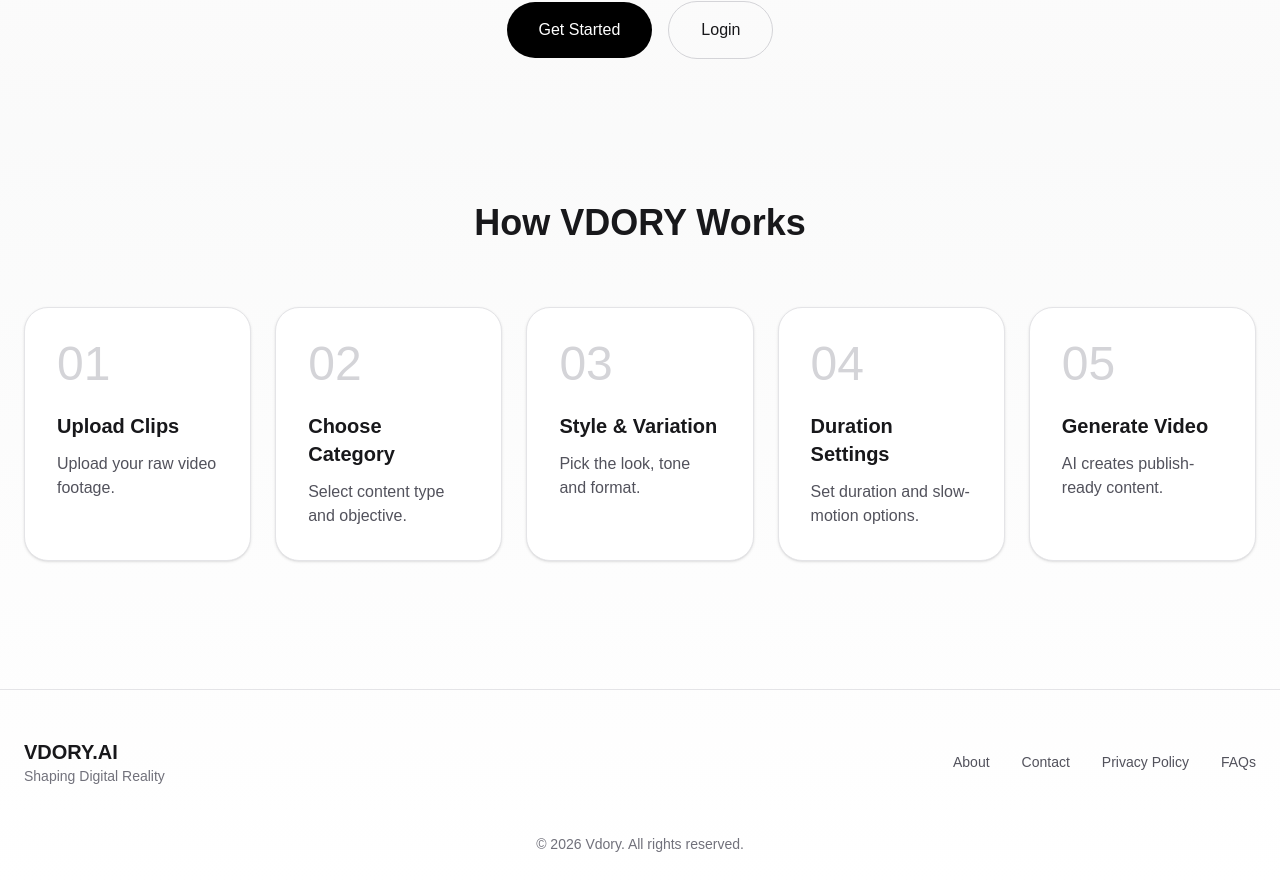
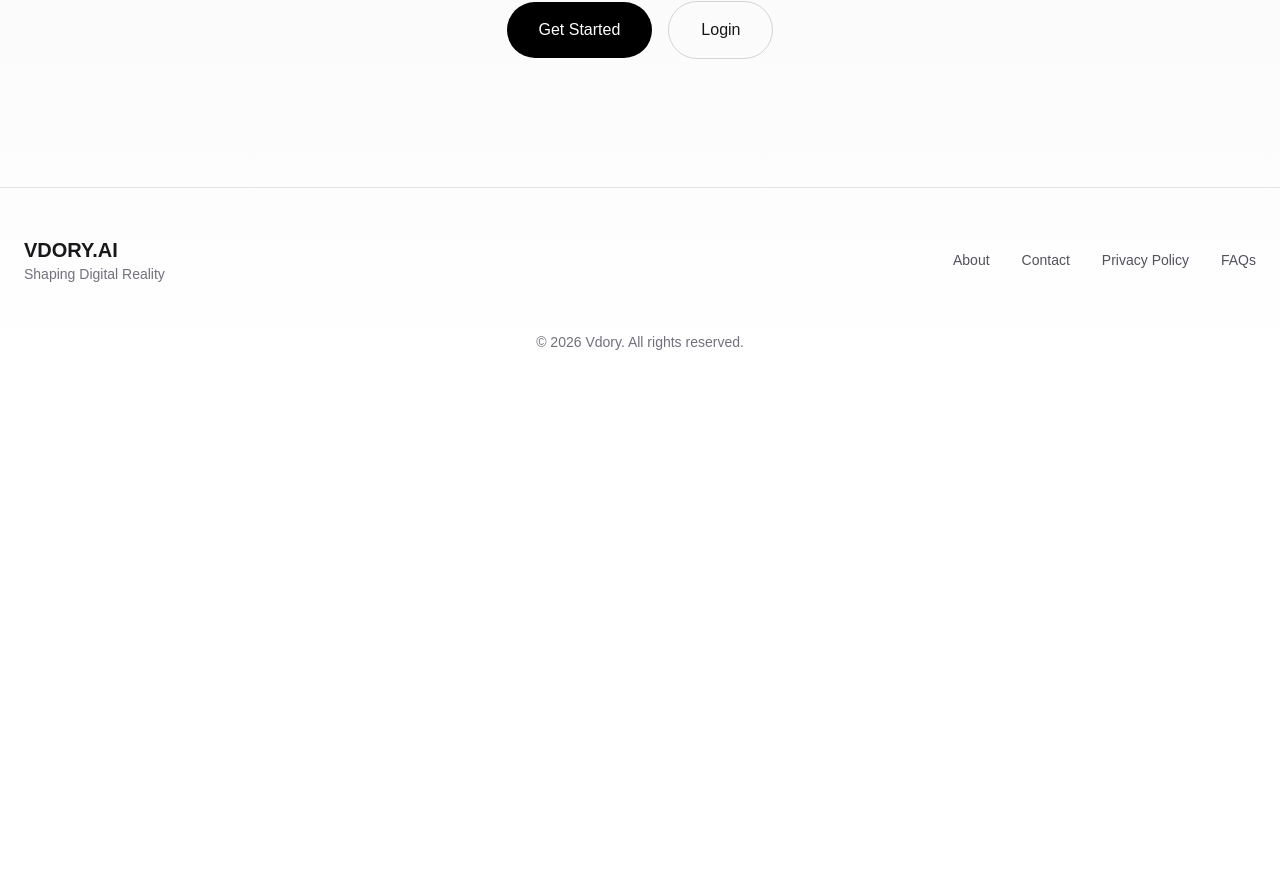
Before and after one commit to dkdipendu-crypto/vdory-frontend, a Next.js app: page / in a window 1280 px wide. Shown: the part 623-1509 px from the top of the page. After the commit the page ends 1007 px from the top, so only its background shows below. Built offline with nearby package versions, Linux system fonts and the light colour scheme.

Commit message:
Landing page update

```diff
--- a/app/page.tsx
+++ b/app/page.tsx
@@ -2,33 +2,6 @@ import Image from "next/image";
 import Link from "next/link";
 
 export default function Home() {
-const steps = [
-{
-number: "01",
-title: "Upload Clips",
-description: "Upload your raw video footage.",
-},
-{
-number: "02",
-title: "Choose Category",
-description: "Select content type and objective.",
-},
-{
-number: "03",
-title: "Style & Variation",
-description: "Pick the look, tone and format.",
-},
-{
-number: "04",
-title: "Duration Settings",
-description: "Set duration and slow-motion options.",
-},
-{
-number: "05",
-title: "Generate Video",
-description: "AI creates publish-ready content.",
-},
-];
 
 return (
 <main className="min-h-screen bg-gradient-to-b from-white via-zinc-50 to-white text-zinc-900">
@@ -92,39 +65,8 @@ Login
 </div>
 </section>
 
-{/* How VDORY Works */}
-<section className="max-w-7xl mx-auto px-6 py-12">
-<h2 className="text-4xl font-bold text-center mb-16">
-How VDORY Works
-</h2>
-
-<div className="relative">
-
-<div className="grid grid-cols-1 md:grid-cols-2 lg:grid-cols-5 gap-6">
-{steps.map((step) => (
-<div
-key={step.number}
-className="bg-white border border-zinc-200 rounded-3xl p-8 shadow-sm hover:shadow-lg transition"
->
-<div className="text-5xl font-light text-zinc-300 mb-6">
-{step.number}
-</div>
-
-<h3 className="text-xl font-semibold mb-3">
-{step.title}
-</h3>
-
-<p className="text-zinc-600">
-{step.description}
-</p>
-</div>
-))}
-</div>
-</div>
-</section>
-
 {/* Footer */}
-<footer className="border-t border-zinc-200 mt-20">
+<footer className="border-t border-zinc-200 mt-8">
 <div className="max-w-7xl mx-auto px-6 py-12 flex flex-col md:flex-row items-center justify-between gap-8">
 <div>
 <h3 className="font-bold text-xl">VDORY.AI</h3>
```
